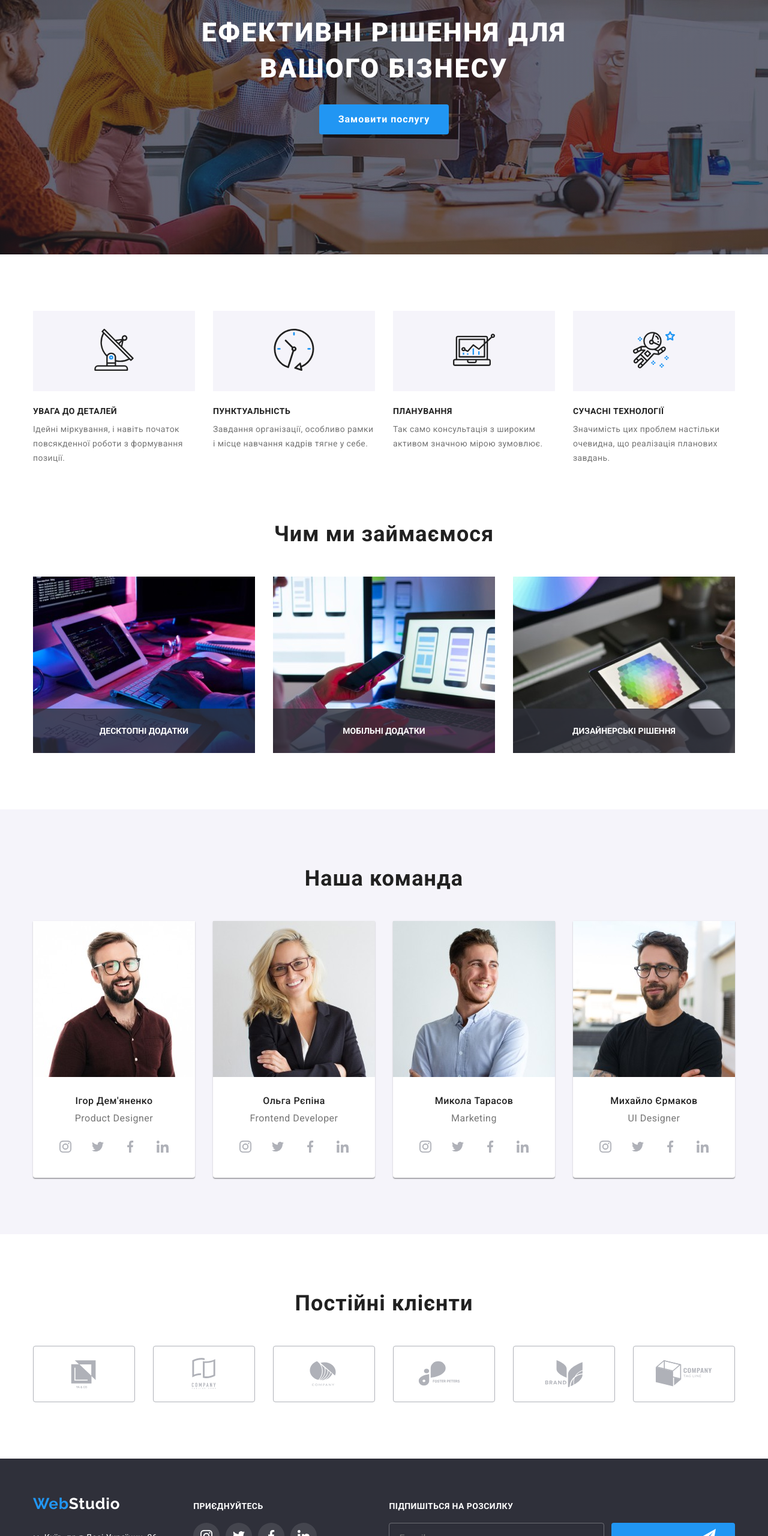
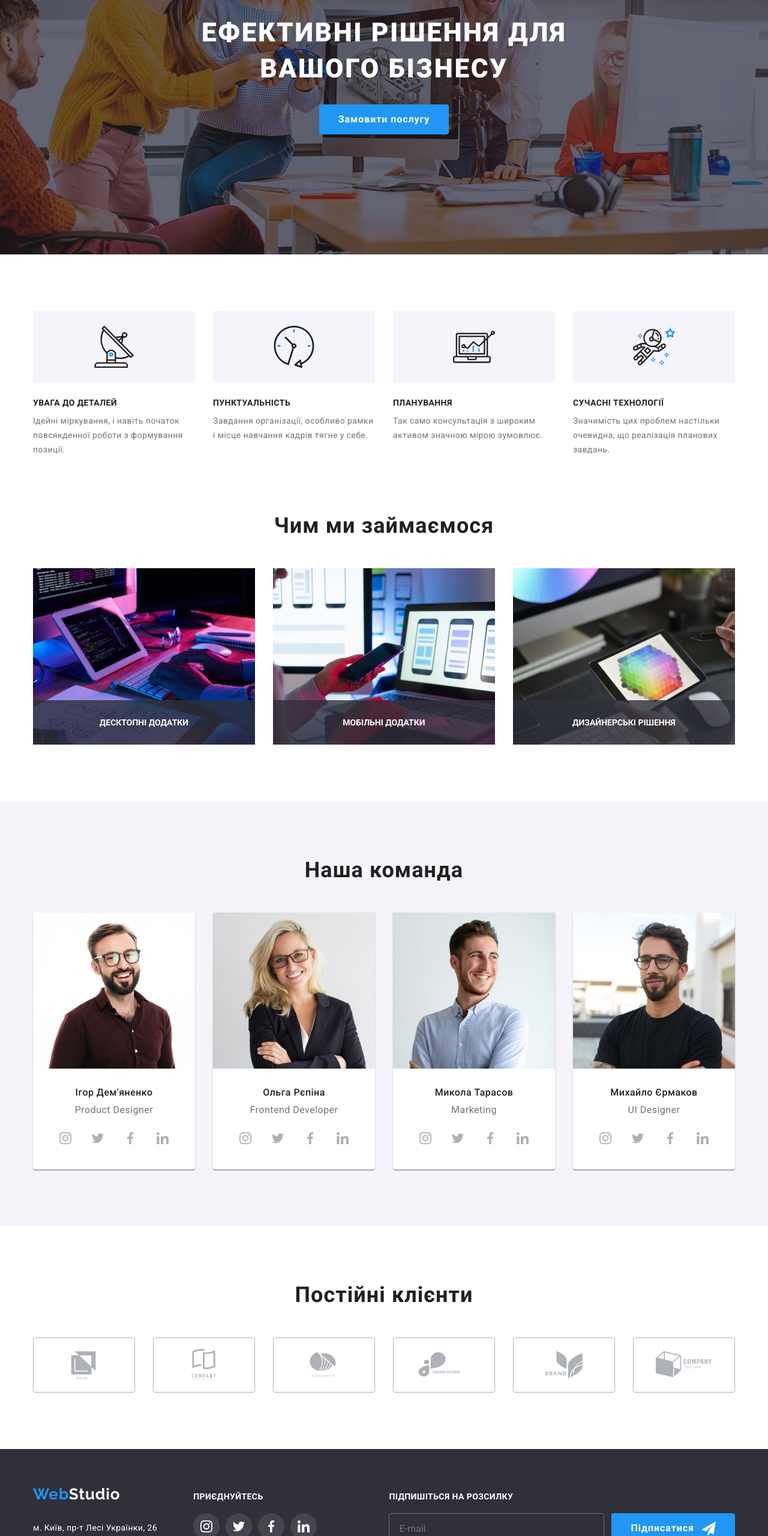
Before and after one commit to WeRelease/goit-markup-hw-08, a plain HTML site: page index.html in a window 1280 px wide. Shown: the part 240-2800 px from the top of the page at 60% size. Drawn offline with nearby package versions, Linux system fonts and the light colour scheme.

Commit message:
fix footer social, fix hero, fix menu,  fix clients and skills

```diff
--- a/index.html
+++ b/index.html
@@ -409,46 +409,58 @@
                 <h2 class="title">Постійні клієнти</h2>
                 <ul class="clients__list">
                     <li class="clients__item">
+                        <div class="clients__wrap">
                             <a href="" class="clients__link" target="_blank" rel="noopener noreferrer" aria-label="">
                                 <svg class="clients__icon" width="106" height="60">
                                     <use href="./images/icons.svg#yaco"></use>
                                 </svg>
                             </a>
+                        </div>
                     </li>
                     <li class="clients__item">
+                        <div class="clients__wrap">
                             <a href="" class="clients__link" target="_blank" rel="noopener noreferrer" aria-label="">
                                 <svg class="clients__icon" width="106" height="60">
                                     <use href="./images/icons.svg#company-tl"></use>
                                 </svg>
                             </a>
+                        </div>
                     </li>
                     <li class="clients__item">
+                        <div class="clients__wrap">
                             <a href="" class="clients__link" target="_blank" rel="noopener noreferrer" aria-label="">
                                 <svg class="clients__icon" width="106" height="60">
                                     <use href="./images/icons.svg#company"></use>
                                 </svg>
                             </a>
+                        </div>
                     </li>
                     <li class="clients__item">
+                        <div class="clients__wrap">
                             <a href="" class="clients__link" target="_blank" rel="noopener noreferrer" aria-label="">
                                 <svg class="clients__icon" width="106" height="60">
                                     <use href="./images/icons.svg#foster-peters"></use>
                                 </svg>
                             </a>
+                        </div>
                     </li>
                     <li class="clients__item">
+                        <div class="clients__wrap">
                             <a href="" class="clients__link" target="_blank" rel="noopener noreferrer" aria-label="">
                                 <svg class="clients__icon" width="106" height="60">
                                     <use href="./images/icons.svg#brand"></use>
                                 </svg>
                             </a>
+                        </div>
                     </li>
                     <li class="clients__item">
+                        <div class="clients__wrap">
                             <a href="" class="clients__link" target="_blank" rel="noopener noreferrer" aria-label="">
                                 <svg class="clients__icon" width="106" height="60">
                                     <use href="./images/icons.svg#tag-line"></use>
                                 </svg>
                             </a>
+                        </div>
                     </li>
                 </ul>
             </div>
@@ -540,7 +552,6 @@
     <!--                              MODAL WINDOW                            -->
     <!-- -------------------------------------------------------------------- -->
     <div class="backdrop is-hidden" data-modal>
-
         <div class="modal">
             <button class="close-btn" type="button" data-modal-close>
                 <svg class="close-btn__icon" width="18" height="18">
--- a/sass/components/_menu.scss
+++ b/sass/components/_menu.scss
@@ -152,15 +152,18 @@
     font-size: 12px;
     line-height: calc(22 / 12);
   }
+
   padding-right: 10px;
-  border-right: 1px solid rgba(33, 33, 33, 0.2);
+
   font-weight: 500;
   font-size: 18px;
   line-height: calc(22 / 18);
   letter-spacing: 0.02em;
   color: #2196f3;
 }
-
+.mobile-social-item:not(:last-child) {
+  border-right: 1px solid rgba(33, 33, 33, 0.2);
+}
 .mobile-contacts {
   margin-bottom: 64px;
 }
--- a/sass/components/_modal.scss
+++ b/sass/components/_modal.scss
@@ -3,7 +3,6 @@
   top: 0;
   left: 0;
   z-index: var(--modal-idx);
-  overflow-y: auto;
 
   width: 100%;
   height: 100%;
@@ -25,6 +24,7 @@
 }
 
 .modal {
+  overflow-y: auto;
   padding: 40px 40px;
   position: absolute;
   top: 50%;
--- a/sass/layout/_clients.scss
+++ b/sass/layout/_clients.scss
@@ -23,13 +23,17 @@
     }
   }
 
+  &__wrap {
+    display: flex;
+    justify-content: center;
+    align-items: center;
+  }
+
   &__link {
     display: flex;
     justify-content: center;
     width: 100%;
-
-    padding-top: 16px;
-    padding-bottom: 16px;
+    height: 92px;
 
     color: #afb1b8;
 
--- a/sass/layout/_footer.scss
+++ b/sass/layout/_footer.scss
@@ -84,7 +84,6 @@
   text-align: center;
   justify-content: center;
   align-items: center;
-  // margin-bottom: 20px;
   margin-right: auto;
   margin-left: auto;
 }
@@ -102,6 +101,7 @@
 }
 
 .footer-form-btn-icon {
+  vertical-align: middle;
   justify-content: center;
   text-align: center;
   align-items: center;
--- a/sass/layout/_hero.scss
+++ b/sass/layout/_hero.scss
@@ -47,6 +47,10 @@
     font-size: 44px;
     line-height: calc(60 / 44);
   }
+  @media screen and(min-width: 480px) and(max-width: 1199px) {
+    width: 360px;
+  }
+
   margin-right: auto;
   margin-left: auto;
   margin-bottom: 30px;
--- a/sass/layout/_skills.scss
+++ b/sass/layout/_skills.scss
@@ -31,11 +31,12 @@
 }
 
 .skills__wrap {
-  display: block;
+  height: 120px;
+  display: flex;
   justify-content: center;
-  text-align: center;
+  align-items: center;
   margin-bottom: 25px;
-  padding: 30px;
+  border-radius: 4px;
   content: '';
   background-size: contain;
   background-repeat: no-repeat;
```
Also changed, not shown: css/main.css, css/main.min.css, 2 other files. Lines whose indentation alone changed are shown as unchanged.
